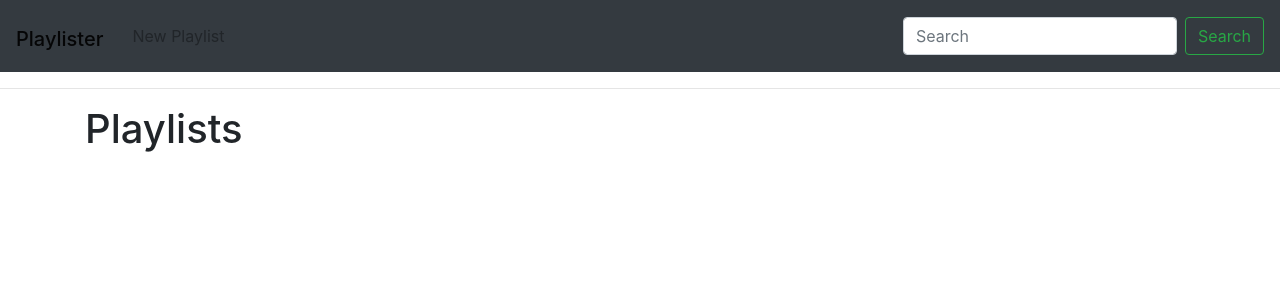
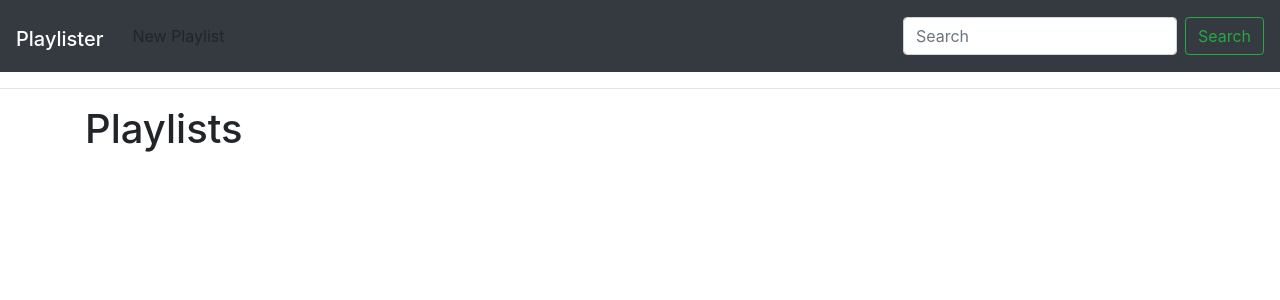
Before and after one commit to prathmesh-jagtap/Flask-Playlister-App, a Flask app: page / in a window 1280 px wide. Shown: the top 300 px of the page. Run offline with Flask 2, Linux system fonts and the light colour scheme; data that the repository does not hold is empty; some libraries are stand-ins or nearby versions.

Commit message:
navbar updated

```diff
--- a/templates/partials/navbar.html
+++ b/templates/partials/navbar.html
@@ -1,7 +1,7 @@
 <!--templates/partials/navbar.html-->
 
 <!--new-->
-<nav class="navbar navbar-expand-lg navbar-light bg-dark">
+<nav class="navbar navbar-expand-lg navbar-dark bg-dark">
   <h1><a class="navbar-brand" href="/">Playlister</a></h1>
   <button class="navbar-toggler" type="button" data-toggle="collapse" data-target="#navbarSupportedContent" aria-controls="navbarSupportedContent" aria-expanded="false" aria-label="Toggle navigation">
     <span class="navbar-toggler-icon"></span>
--- a/templates/playlists_show.html
+++ b/templates/playlists_show.html
@@ -16,10 +16,10 @@
             </div>
         {% endfor %}
 
-            <div class="btn-group">
+            <div class="form-group">
                 <!--# Edit link-->
-                <a href="/playlists/{{ playlist._id }}/edit"><button class='btn btn-primary' type="submit">Edit</button></a>
-                <!--Delete Button-->
+                <a href="/playlists/{{ playlist._id }}/edit"><button  class='btn btn-primary' type="submit">Edit</button></a>
+                <!--Delete Button--><br>
                 <form method="post" action="/playlists/{{ playlist._id }}/delete">
                     <button class='btn btn-primary' type="submit">Delete</button>
                 </form>
```
